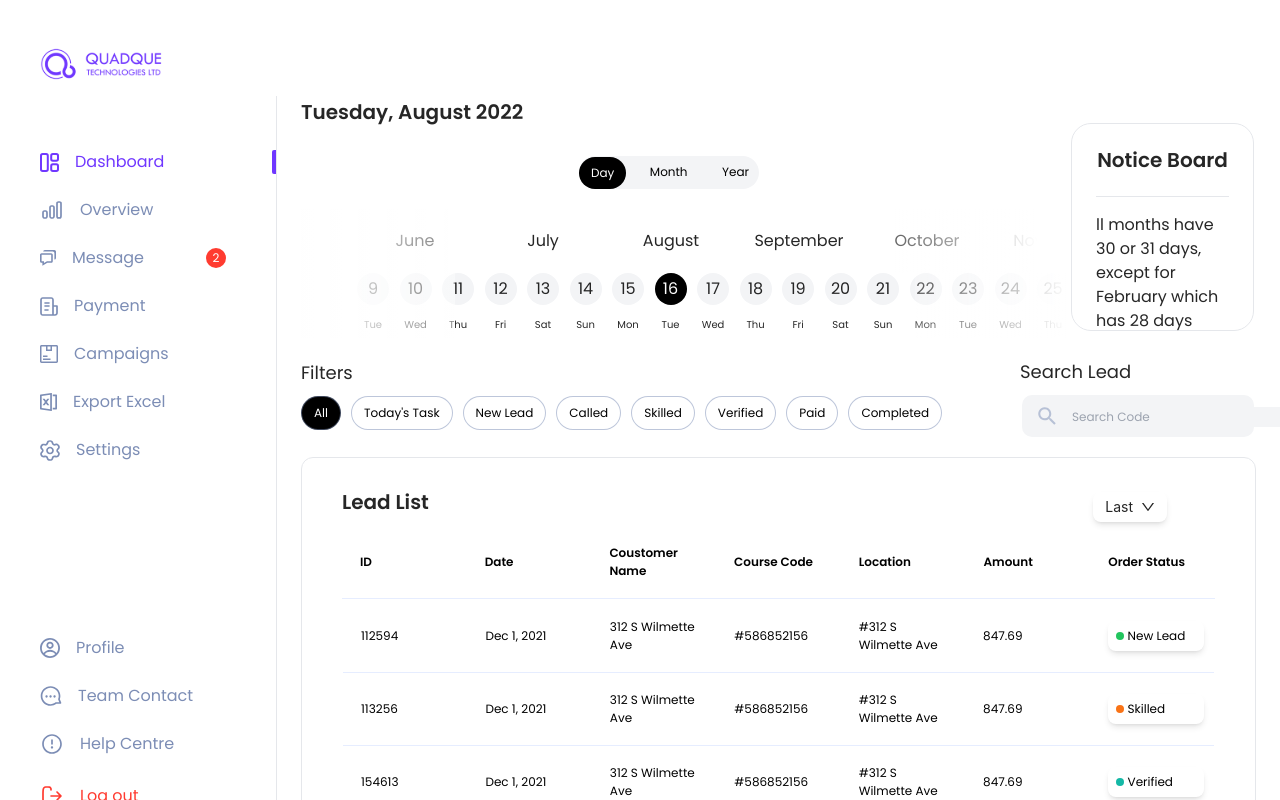
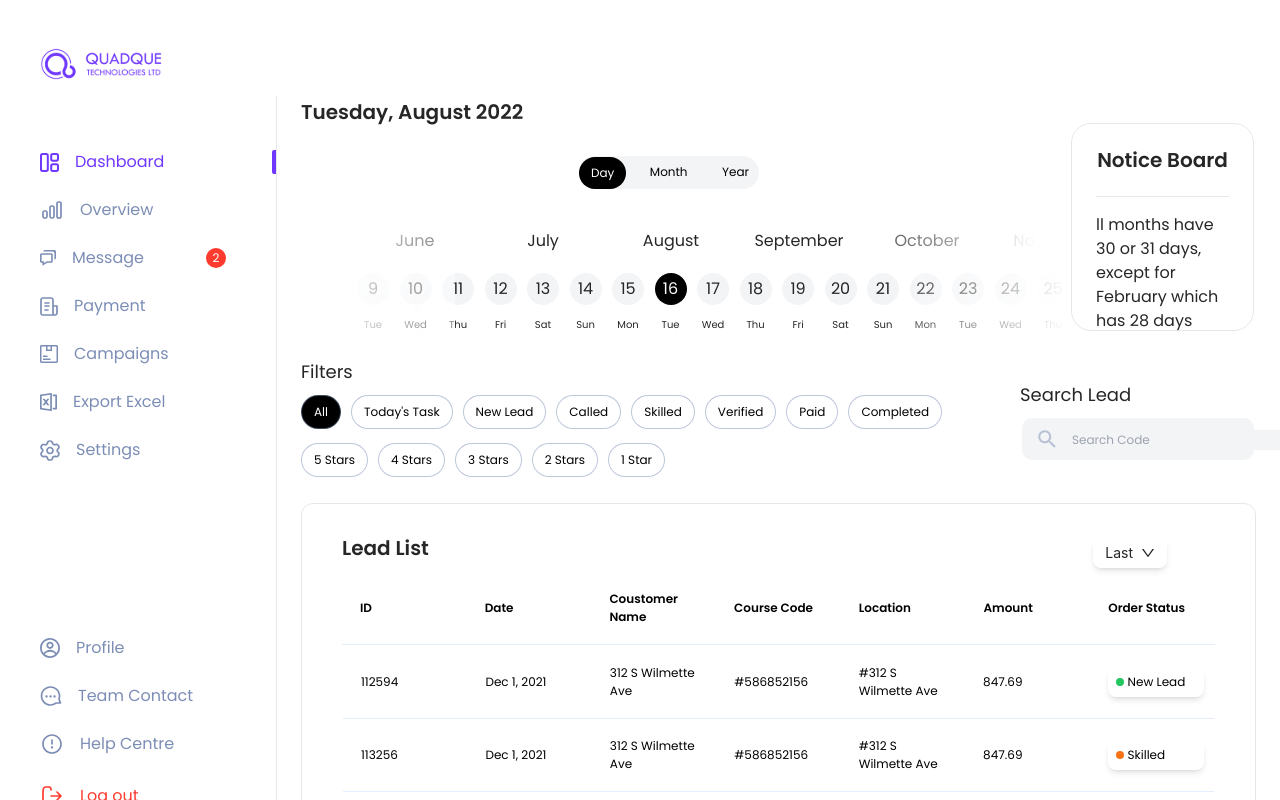
Before and after one commit to mhmalvi/nexus-crm-client, a React (Create React App) app: page /dashboard in a window 1280 px wide. Shown: the top 800 px of the page. Built offline with nearby package versions, Linux system fonts and the light colour scheme.

Commit message:
refactor: lead status section and star filter

```diff
--- a/package.json
+++ b/package.json
@@ -13,6 +13,7 @@
     "react-router-dom": "6",
     "react-scripts": "5.0.1",
     "react-slick": "^0.29.0",
+    "react-stars": "^2.2.5",
     "slick-carousel": "^1.8.1",
     "web-vitals": "^2.1.0"
   },
--- a/src/Components/Shared/Icons.jsx
+++ b/src/Components/Shared/Icons.jsx
@@ -18,6 +18,7 @@ import { ReactComponent as PDF } from "../../assets/Icons/pdf.svg";
 import { ReactComponent as Clip } from "../../assets/Icons/clip.svg";
 import { ReactComponent as QR } from "../../assets/Icons/qr-code.svg";
 import { ReactComponent as PenUnderLine } from "../../assets/Icons/pen-underline.svg";
+import { ReactComponent as Star } from "../../assets/Icons/star.svg";
 
 const Icons = {
   CompanyLogo,
@@ -40,6 +41,7 @@ const Icons = {
   Clip,
   QR,
   PenUnderLine,
+  Star,
 };
 
 export default Icons;
--- a/src/Pages/Dashborad/Filters.jsx
+++ b/src/Pages/Dashborad/Filters.jsx
@@ -1,7 +1,13 @@
 import React from "react";
 import Icons from "../../Components/Shared/Icons";
 
-const Filters = ({ activeFilter, setActiveFilter }) => {
+const Filters = ({
+  activeFilter,
+  setActiveFilter,
+  layout,
+  activeStars,
+  setActiveStars,
+}) => {
   const filterOptions = [
     {
       id: 0,
@@ -37,16 +43,23 @@ const Filters = ({ activeFilter, setActiveFilter }) => {
     },
   ];
 
+  const ratings = [5, 4, 3, 2, 1];
+
   return (
     <div className="flex justify-between items-center">
       <div>
         <h1 className="text-lg leading-7 font-normal font-poppins text-opacity-50">
           Filters
         </h1>
+        {layout !== "Payment" && (
+          <>
             <div className="flex items-center">
-          {/* Filters */}
+              {/* Status Filters */}
               {filterOptions.map((option) => (
-            <div key={option.id} onClick={() => setActiveFilter(option.title)}>
+                <div
+                  key={option.id}
+                  onClick={() => setActiveFilter(option.title)}
+                >
                   <h1
                     className={`text-xs leading-4 font-normal font-poppins px-3 p-2 cursor-pointer mr-2.5 ${
                       activeFilter === option.title
@@ -62,6 +75,27 @@ const Filters = ({ activeFilter, setActiveFilter }) => {
                 </div>
               ))}
             </div>
+            <div className="flex items-center mt-2">
+              {/* Star Filters */}
+              {ratings.map((rate) => (
+                <div key={rate} onClick={() => setActiveStars(rate)}>
+                  <h1
+                    className={`text-xs leading-4 font-normal font-poppins px-3 p-2 cursor-pointer mr-2.5 ${
+                      activeStars === rate
+                        ? "text-white bg-black"
+                        : "text-black bg-white"
+                    }  rounded-full`}
+                    style={{
+                      border: "1px solid rgba(124, 141, 181, 0.5)",
+                    }}
+                  >
+                    {rate} {rate > 1 ? "Stars" : "Star"}
+                  </h1>
+                </div>
+              ))}
+            </div>
+          </>
+        )}
       </div>
 
       {/* Search Option */}
--- a/src/Pages/Dashborad/index.jsx
+++ b/src/Pages/Dashborad/index.jsx
@@ -6,6 +6,7 @@ import Calendar from "./Calendar";
 
 const Dashboard = () => {
   const [activeFilter, setActiveFilter] = useState("All");
+  const [activeStars, setActiveStars] = useState();
   const [leadData, setLeadData] = useState([]);
 
   const tableHeaders = [
@@ -31,7 +32,13 @@ const Dashboard = () => {
   return (
     <div className="lg:mx-6 2xl:ml-12 2xl:mr-16 py-24">
       <Calendar />
-      <Filters activeFilter={activeFilter} setActiveFilter={setActiveFilter} />
+      <Filters
+        layout="Dashboard"
+        activeFilter={activeFilter}
+        setActiveFilter={setActiveFilter}
+        activeStars={activeStars}
+        setActiveStars={setActiveStars}
+      />
       <Table title="Lead List" tableHeaders={tableHeaders} data={leadData} />
     </div>
   );
--- a/src/Pages/LeadDetails/LeadStatus.jsx
+++ b/src/Pages/LeadDetails/LeadStatus.jsx
@@ -126,7 +126,7 @@ const LeadStatus = ({ leadStatus }) => {
           <Select
             className="sub_lead_status"
             style={{
-              width: 50,
+              width: 60,
             }}
             value={subStatus}
             onChange={onSecondCityChange}
@@ -299,7 +299,7 @@ const LeadStatus = ({ leadStatus }) => {
                 Verified
               </h6>
               <h6 className="mb-0 text-sm font-normal font-poppins leading-6 mt-4">
-                Verified / Un-verified
+                eligible / Non-eligible
               </h6>
               <div className="flex mt-1">
                 <Icons.PDF />
--- a/src/Pages/LeadDetails/UserDetails.jsx
+++ b/src/Pages/LeadDetails/UserDetails.jsx
@@ -1,9 +1,11 @@
 import { Modal } from "antd";
 import React, { useState } from "react";
+import ReactStars from "react-stars";
 import Icons from "../../Components/Shared/Icons";
 
 const UserDetails = () => {
   const [isModalVisible, setIsModalVisible] = useState(false);
+  const [rating, setRating] = useState();
 
   const showModal = () => {
     setIsModalVisible(true);
@@ -11,6 +13,10 @@ const UserDetails = () => {
 
   const handleCancel = () => {
     setIsModalVisible(false);
+  };
+
+  const ratingChanged = (newRating) => {
+    setRating(newRating);
   };
 
   return (
@@ -22,6 +28,19 @@ const UserDetails = () => {
         <h1 className="text-xl leading-8 font-poppins font-semibold">
           #659652
         </h1>
+      </div>
+      <div>
+        <ReactStars
+          count={5}
+          onChange={ratingChanged}
+          size={24}
+          // isHalf={true}
+          emptyIcon={<Icons.Star />}
+          half={false}
+          fullIcon={<Icons.Star />}
+          color1="#E9E9E9"
+          color2="#8C64D2"
+        />
       </div>
 
       {/* User info */}
--- a/src/Pages/PaymentStatus/index.jsx
+++ b/src/Pages/PaymentStatus/index.jsx
@@ -18,7 +18,7 @@ const PaymentStatus = () => {
   return (
     <div className="lg:mx-6 2xl:ml-12 2xl:mr-16 py-24">
       <Calendar />
-      <Filters />
+      <Filters layout="Payment" />
       <Table title="Payment List" tableHeaders={tableHeaders} data={data} />
     </div>
   );
```
Also changed, not shown: src/assets/Icons/star.svg (added), 1 other file (tests, documents, lock files or other folders). Lines whose indentation alone changed are shown as unchanged.
